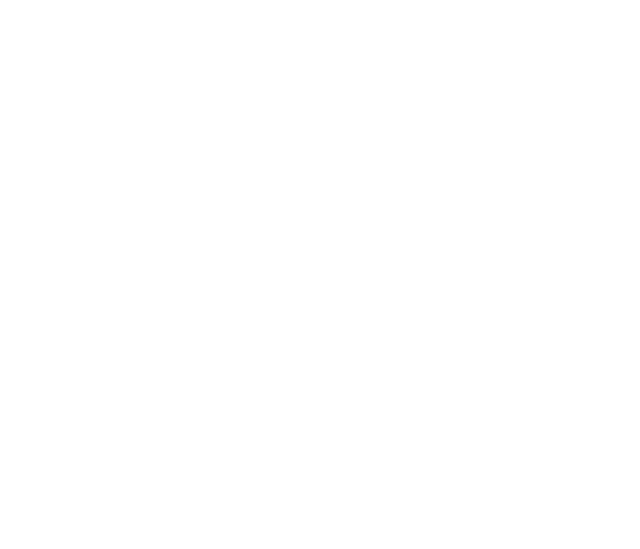
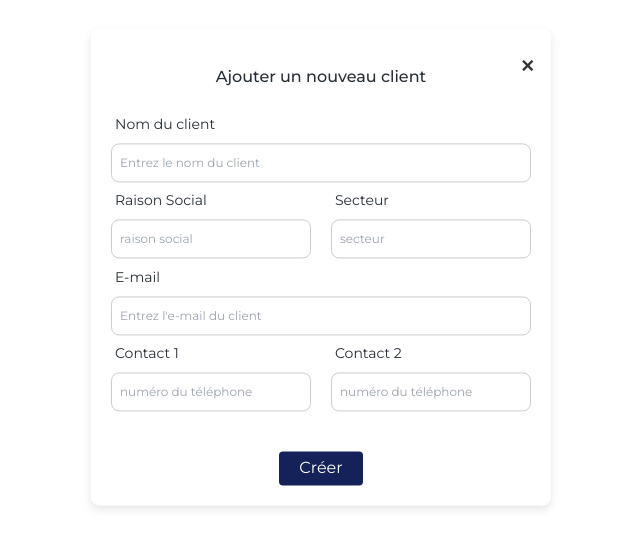
Before and after one commit to thaninamck/IT_Governance, a React (Vite) app in the folder frontend/: page /addclientForm in a window 1280 px wide. Before the commit this address had no page. Shown: the part 133-682 px from the top of the page, without its empty margins (319-959 px from the left). Built offline with nearby package versions, Linux system fonts and the light colour scheme.

Commit message:
fichier css pour les composents

```diff
--- a/frontend/src/App.jsx
+++ b/frontend/src/App.jsx
@@ -1,5 +1,5 @@
 import { useState } from 'react'
-import PopUp from './components/PopUp';
+
 import { BrowserRouter as Router, Route, Routes } from 'react-router-dom';
 import './App.css'
 import './index.css'
@@ -8,6 +8,13 @@ import Header from './components/Header/Header';
 import HeaderBis from './components/Header/HeaderBis';
 import NotificationBar from './components/Notification/NotificationBar';
 import NotificationPopup from './components/Notification/NotificationPopup';
+import InputForm from './components/Forms/InputForm';
+import AppForm from './components/Forms/AppForm';
+import Remediation from './components/Forms/Remediation';
+import SuiviRemForm from './components/Forms/SuiviRemForm';
+import AddClientForm from './components/Forms/AddClientForm';
+import AddMissionForm from './components/Forms/AddMissionForm';
+import AddUserForm from './components/Forms/AddUserForm';
 function App() {
 
 
@@ -15,12 +22,21 @@ function App() {
     <>
        <div className="App">
         <Routes>
-          <Route path='/popup' element={<PopUp/>}/>
+
           <Route path='/sideBar' element={<SideBar userRole="admin"/>}/>
           <Route path='/header' element={<Header/>}/>
           <Route path='/headerbis' element={<HeaderBis/>}/>
           <Route path='/notification' element={<NotificationBar/>}/>
           <Route path='/notificationpopup' element={<NotificationPopup/>}/>
+          <Route path='/inputform' element={<InputForm/>}/>
+          <Route path='/appform' element={<AppForm title="Ajouter une nouvelle application" />}/>
+          <Route path='/remediationForm' element={<Remediation title="Ajouter une Remédiation" />}/>
+          <Route path='/suiviRemForm' element={<SuiviRemForm title="Ajouter une Remédiation" />}/>
+          <Route path='/addclientForm' element={<AddClientForm title="Ajouter un nouveau client" />}/>
+          <Route path='/addmissionForm' element={<AddMissionForm title="Ajouter une mission" />}/>
+          <Route path='/adduserForm' element={<AddUserForm title="Ajouter un nouveau utilisateur" />}/>
+
+
 
 
         </Routes>
--- a/frontend/src/assets/Icons.js
+++ b/frontend/src/assets/Icons.js
@@ -11,12 +11,16 @@ import SettingsOutlinedIcon from '@mui/icons-material/SettingsOutlined';
 import RecentActorsRoundedIcon from '@mui/icons-material/RecentActorsRounded';
 import LanguageRoundedIcon from '@mui/icons-material/LanguageRounded';
 
+
 // Icônes ajoutées pour le Header
 import HomeRoundedIcon from '@mui/icons-material/HomeRounded';
 import NotificationsRoundedIcon from '@mui/icons-material/NotificationsRounded';
 
 // icon notification
 import CheckCircleOutlineRoundedIcon from "@mui/icons-material/CheckCircleOutlineRounded";
+
+//icon add
+import AddCircleOutlineRoundedIcon from '@mui/icons-material/AddCircleOutlineRounded';
 
 // Objet contenant toutes les icônes
 const icons = {
@@ -31,13 +35,14 @@ const icons = {
   settings: SettingsOutlinedIcon,
   "logout": LogoutRoundedIcon,
   platforme: LanguageRoundedIcon,
-
   // Icônes ajoutées pour le Header
   home: HomeRoundedIcon,
   notifications: NotificationsRoundedIcon,
-
   // icon ajouter pour la notification
   checkCircle: CheckCircleOutlineRoundedIcon,
+  // icon ajouter pour client form
+  addCircle : AddCircleOutlineRoundedIcon,
+
 };
 
 export default icons;
--- a/frontend/src/components/PopUp.jsx
+++ /dev/null
@@ -1,11 +0,0 @@
-import React from 'react';
-
-const PopUp = () => {
-  return (
-    <div >
-      hola everyone
-    </div>
-  );
-};
-
-export default PopUp;
--- /dev/null
+++ b/frontend/src/components/componentStyle.css
@@ -0,0 +1,11 @@
+.save-button {
+    display: flex;
+    margin: 40px auto 0; /* Centre horizontalement */
+    padding: 5px 20px;
+    font-size: 16px;
+    color: #fff;
+    background-color: var(--blue-menu);
+    border: none;
+    border-radius: 4px;
+    cursor: pointer;
+  }
```
Also changed, not shown: frontend/src/assets/icons/finishingPopUp.png (deleted).
